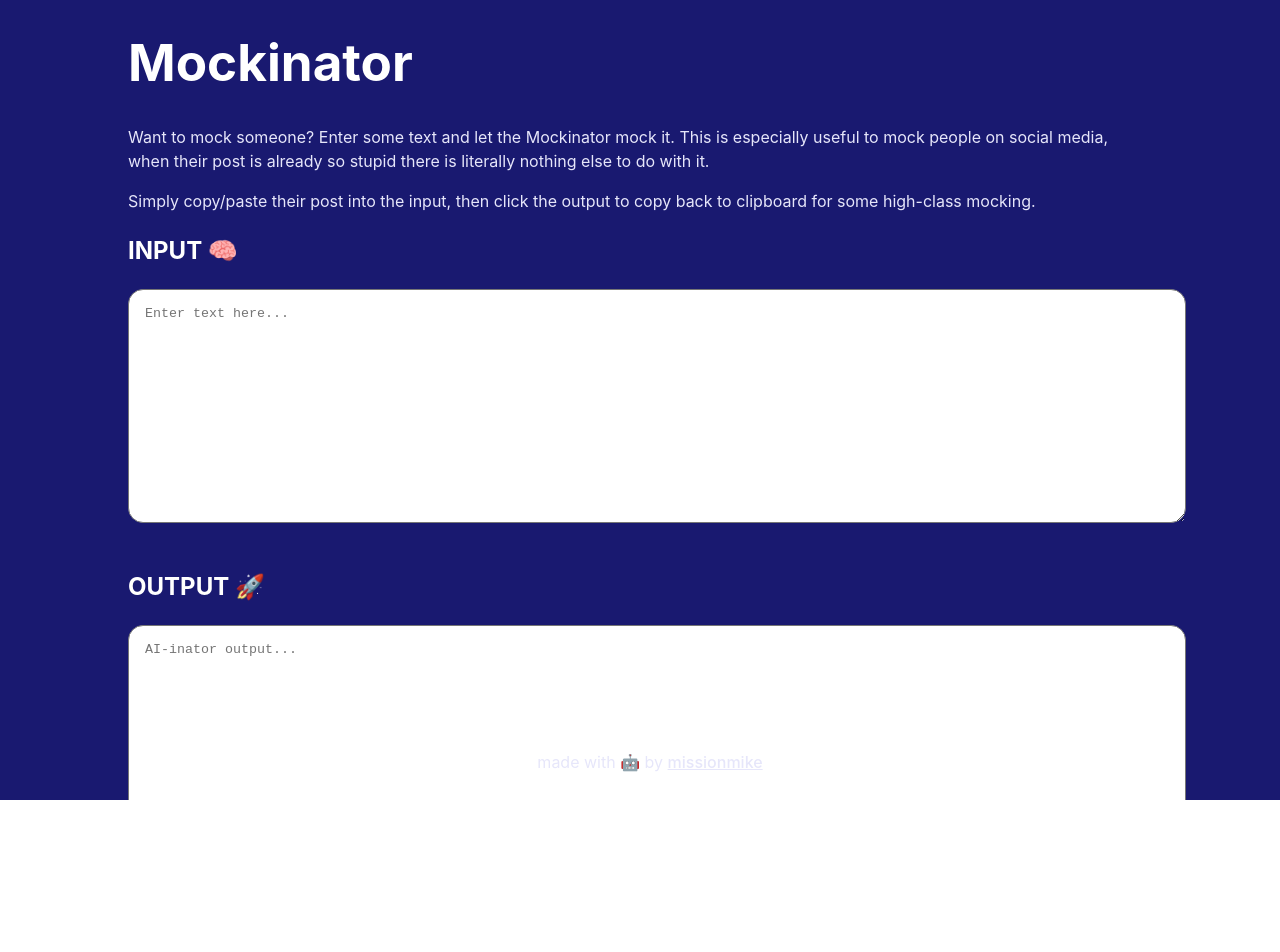
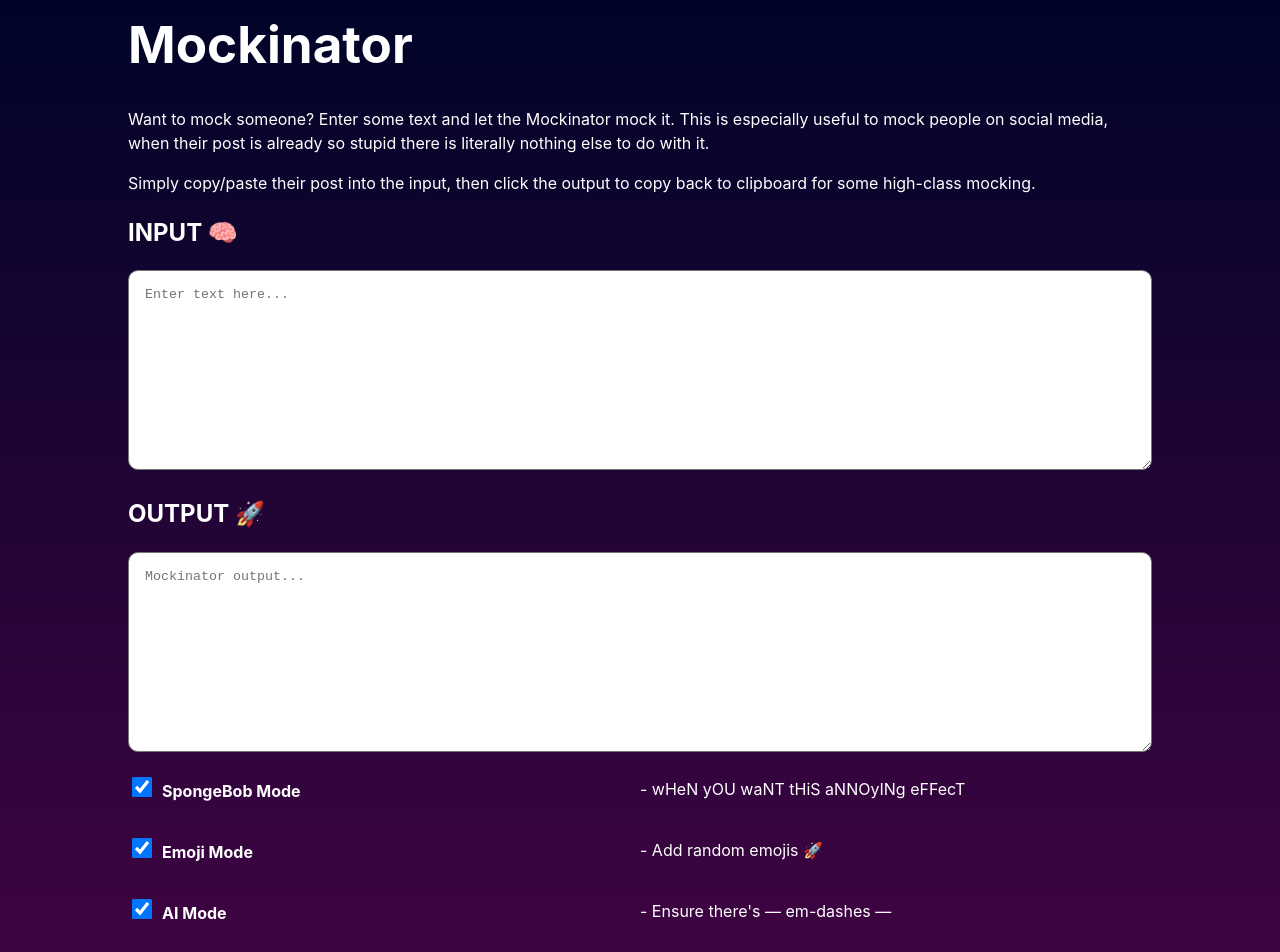
Before and after one commit to missionmike/mockinator, a React (Vite) app: page / in a window 1280 px wide. Shown: the top 952 px of the page. Before the commit the page ends 800 px from the top, so only its background shows below. Built offline with nearby package versions, Linux system fonts and the light colour scheme.

Commit message:
feat: update styles.

```diff
--- a/index.html
+++ b/index.html
@@ -21,11 +21,11 @@
     />
     <link rel="manifest" href="/assets/site.webmanifest" />
     <meta name="viewport" content="width=device-width, initial-scale=1.0" />
-    <title>Mockinator | mOCk thE sTuPId poSTs on SoCIaL MeDIa</title>
+    <title>Mockinator | mOCk thE 🫏 poSTs on SoCIaL MeDIa</title>
 
     <meta
       name="description"
-      content="Want to mock someone? Enter some text and let the Mockinator mock it. This is especially useful to mock people on social media, when their post is already so stupid there is literally nothing else to do with it."
+      content="Want to mock someone? Enter some text and let the Mockinator mock it. This is especially useful to mock people on social media, when their post is already so devoid of thought there is literally nothing else to do with it."
     />
     <meta
       name="keywords"
@@ -36,11 +36,11 @@
 
     <meta
       property="og:title"
-      content="Mockinator | mOCk thE sTuPId poSTs on SoCIaL MeDIa"
+      content="Mockinator | mOCk thE 🫏 poSTs on SoCIaL MeDIa"
     />
     <meta
       property="og:description"
-      content="Want to mock someone? Enter some text and let the Mockinator mock it. This is especially useful to mock people on social media, when their post is already so stupid there is literally nothing else to do with it."
+      content="Want to mock someone? Enter some text and let the Mockinator mock it. This is especially useful to mock people on social media, when their post is already so devoid of thought there is literally nothing else to do with it."
     />
     <meta property="og:image" content="/assets/og-image.png" />
     <meta property="og:url" content="https://www.mockinator.net" />
--- a/package.json
+++ b/package.json
@@ -26,6 +26,7 @@
     "eslint-plugin-react-refresh": "^0.4.16",
     "globals": "^15.14.0",
     "prettier": "^3.4.2",
+    "sass-embedded": "^1.86.1",
     "typescript": "~5.6.2",
     "typescript-eslint": "^8.18.2",
     "vite": "^6.0.5"
--- a/src/App.css
+++ /dev/null
@@ -1,45 +0,0 @@
-.app {
-  width: 100vw;
-  height: 100vh;
-  overflow: hidden;
-  position: fixed;
-  top: 0;
-  left: 0;
-  background-color: midnightblue;
-}
-
-.container {
-  max-width: 1024px;
-  margin: 0 auto;
-}
-
-h1,
-h2,
-p,
-label {
-  color: white;
-}
-
-h2 {
-  text-transform: uppercase;
-}
-
-footer {
-  position: fixed;
-  bottom: 0;
-  width: 100%;
-  background-color: transparent;
-  color: white;
-  text-align: center;
-  padding: 10px;
-  z-index: 1;
-}
-
-p,
-a {
-  color: lavender;
-}
-
-a {
-  text-decoration: underline;
-}
--- /dev/null
+++ b/src/App.scss
@@ -0,0 +1,75 @@
+html * {
+  box-sizing: border-box;
+}
+
+body {
+  width: 100%;
+  height: 100%;
+  overflow: auto;
+}
+
+.app {
+  position: relative;
+  width: 100vw;
+  display: flex;
+  flex-direction: column;
+  margin-top: 0;
+  background: linear-gradient(to bottom, #000428, rgb(69, 4, 69));
+}
+
+.container {
+  display: block;
+  width: 1024px;
+  max-width: 90%;
+  height: 100%;
+  margin: 0 auto;
+
+  h1 {
+    display: block;
+    margin-top: 1rem;
+  }
+}
+
+.options {
+  display: flex;
+  flex-direction: column;
+
+  p {
+    display: grid;
+    grid-template-columns: 1fr 1fr;
+    align-items: center;
+  }
+
+  label {
+    margin-right: 1rem;
+    font-weight: bold;
+  }
+}
+
+h1,
+h2,
+p,
+label {
+  color: white;
+}
+
+h2 {
+  text-transform: uppercase;
+}
+
+footer {
+  position: relative;
+  width: 100%;
+  background-color: rgba(0, 0, 0, 0.6);
+  color: white;
+  text-align: center;
+  padding: 10px;
+  z-index: 1;
+  margin-top: 2rem;
+  border-top: 1px solid white;
+}
+
+a {
+  color: lavender;
+  text-decoration: underline;
+}
--- a/src/App.tsx
+++ b/src/App.tsx
@@ -1,4 +1,4 @@
-import "./App.css";
+import "./App.scss";
 
 import React, { useEffect, useState } from "react";
 
@@ -99,7 +99,7 @@
         />
         <h2>Output 🚀</h2>
         <Textarea
-          placeholder="AI-inator output..."
+          placeholder="Mockinator output..."
           readOnly
           value={outputText}
           onClick={() => {
@@ -107,8 +107,9 @@
             alert("Copied to clipboard!");
           }}
         />
-
-        <p style={{ display: "flex", alignItems: "center" }}>
+        <div className="options">
+          <p>
+            <span>
               <input
                 type="checkbox"
                 checked={spongeBobMode}
@@ -116,10 +117,12 @@
                 style={{ marginRight: "10px", width: "20px", height: "20px" }}
                 id="spongeBobModeToggle"
               />
-          <label htmlFor="spongeBobModeToggle">SpongeBob Mode</label> - wHeN yOU
-          waNT tHiS aNNOyINg eFFecT
+              <label htmlFor="spongeBobModeToggle">SpongeBob Mode</label>
+            </span>{" "}
+            - wHeN yOU waNT tHiS aNNOyINg eFFecT
           </p>
-        <p style={{ display: "flex", alignItems: "center" }}>
+          <p>
+            <span>
               <input
                 type="checkbox"
                 checked={emojiMode}
@@ -127,10 +130,12 @@
                 style={{ marginRight: "10px", width: "20px", height: "20px" }}
                 id="emojiModeToggle"
               />
-          <label htmlFor="emojiModeToggle">Emoji Mode</label> - Add random
-          emojis 🚀
+              <label htmlFor="emojiModeToggle">Emoji Mode</label>
+            </span>{" "}
+            - Add random emojis 🚀
           </p>
-        <p style={{ display: "flex", alignItems: "center" }}>
+          <p>
+            <span>
               <input
                 type="checkbox"
                 checked={randomAiMode}
@@ -138,9 +143,11 @@
                 style={{ marginRight: "10px", width: "20px", height: "20px" }}
                 id="randomAiModeToggle"
               />
-          <label htmlFor="randomAiModeToggle">AI Mode</label> - Ensure
-          there&apos;s &mdash; em-dashes &mdash;
+              <label htmlFor="randomAiModeToggle">AI Mode</label>
+            </span>{" "}
+            - Ensure there&apos;s &mdash; em-dashes &mdash;
           </p>
+        </div>
       </div>
       <footer>
         <p>
--- /dev/null
+++ b/src/components/Textarea.scss
@@ -0,0 +1,7 @@
+.textarea {
+  width: 100%;
+  height: 200px;
+  border-radius: 10px;
+  padding: 1rem;
+  max-width: 100%;
+}
--- a/src/components/Textarea.tsx
+++ b/src/components/Textarea.tsx
@@ -1,3 +1,5 @@
+import "./Textarea.scss";
+
 export const Textarea = ({
   value,
   onChange = () => {},
@@ -13,13 +15,7 @@
 }) => (
   <textarea
     placeholder={placeholder}
-    style={{
-      width: "100%",
-      height: "200px",
-      padding: "1rem",
-      borderRadius: "15px",
-      marginBottom: "20px",
-    }}
+    className="textarea"
     value={value}
     onChange={onChange}
     onClick={onClick}
```
Also changed, not shown: 1 other file (tests, documents, lock files or other folders). Lines whose indentation alone changed are shown as unchanged.
